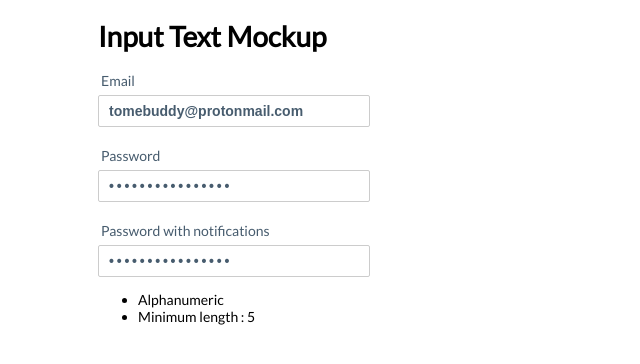
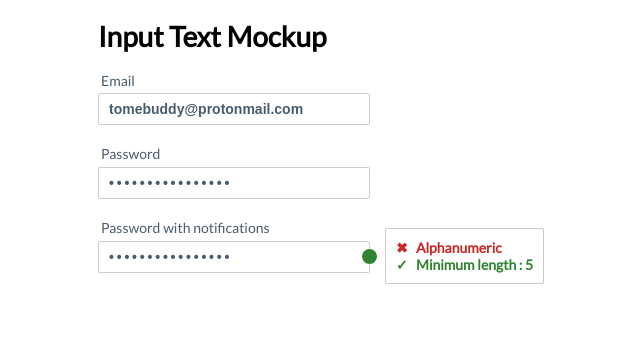
Before and after one commit to tomebuddy/vjs-foco, a plain HTML site: page mockups/input-text.html in a window 1280 px wide. Shown: the whole page, without its empty margins (30-670 px from the left). Drawn offline with nearby package versions, Linux system fonts and the light colour scheme.

Commit message:
Stylise notifications in mockups

```diff
--- a/css/mockups.css
+++ b/css/mockups.css
@@ -14,7 +14,12 @@ div.container {
     margin: auto;
 }
 
+/* -------------------------------------------------------------------- */
+/* ---  Forms, From Groups  ------------------------------------------- */
+/* -------------------------------------------------------------------- */
+
 div.form-group {
+    position: relative;
     margin-top: 20px;
 }
 
@@ -22,12 +27,16 @@ div.form-group:nth-child(1) {
     margin-top: 0px;
 }
 
+/* -------------------------------------------------------------------- */
+/* ---  Inputs, Labels  ----------------------------------------------- */
+/* -------------------------------------------------------------------- */
+
 input, label {
     color: #475c6e;
     font-size: 14px;
 }
 
-input::placeholder, label::placeholder {
+input::placeholder {
     color: #7a97b0;
     font-weight: normal;
     letter-spacing: normal;
@@ -37,24 +46,101 @@ input {
     font-weight: bold;
 }
 
-input[type=text], input[type=password] {
+label.form-label-block {
+    display: block;
+    height: 1.55em;
+    padding-left: 3px;
+}
+
+/* -------------------------------------------------------------------- */
+/* ---  Inputs : Texts  ----------------------------------------------- */
+/* -------------------------------------------------------------------- */
+
+input[type=text], input[type=password], input[type=email]  {
+    height: 1.15em;
     width: 250px;
     border-radius: 2px;
     border:solid 1px #ccc;
     padding: 7px 10px;
 }
 
+input[type=text]:focus, input[type=password]:focus, input[type=email]:focus {
+    /* border-color: #437fb1; */
+    box-shadow: 0px 0px 5px #437fb1;
+}
+
+/* -------------------------------------------------------------------- */
+/* ---  Inputs : Texts  ----------------------------------------------- */
+/* -------------------------------------------------------------------- */
+
 input[type=password] {
     letter-spacing: 0.2em;
 }
 
-input[type=text]:focus, input[type=password]:focus {
-    /* border-color: #437fb1; */
-    box-shadow: 0px 0px 5px #437fb1;
+/* -------------------------------------------------------------------- */
+/* ---  Notifications  ------------------------------------------------ */
+/* -------------------------------------------------------------------- */
+
+div.fg-notif {
+    height: 2.18em;
+    overflow: visible;
+    position: absolute;
+        top: 1.55em;
+        left: 264px;
+    display: flex;
+        flex-direction: row;
+        flex-wrap: nowrap;
+        align-items: center;
+    /* border: dashed 1px red; */
 }
 
-label.form-label-block {
-    display: block;
-    margin-bottom: 6px;
-    padding-left: 3px;
+div.fg-notif-status {
+    cursor: help;
+    display: inline-block;
+    height: 15px;
+    width: 15px;
+    border-radius: 7.5px;
+    background: #308430;
 }
+
+div.fg-notif-content {
+    /* display: none; */
+    margin-left: 8px;
+    padding: 10px;
+    /* background: #f7f7f7; */
+    border: solid 1px #ccc;
+    border-radius: 2px;
+    color: #666;
+}
+
+ul.fg-notif-items {
+    list-style-type: none;
+    list-style-position: inside;
+    margin: 0;
+    padding: 0;
+}
+
+li.fg-notif-item {
+    font-weight: bold;
+}
+
+li.fg-notif-item.fg-valid::before, li.fg-notif-item.fg-invalid::before {
+    display: inline-block;
+    min-width: 20px;
+}
+
+li.fg-notif-item.fg-valid {
+    color: #308430;
+}
+
+li.fg-notif-item.fg-valid::before {
+    content: "\2713  ";
+}
+
+li.fg-notif-item.fg-invalid {
+    color: #ca2828;
+}
+
+li.fg-notif-item.fg-invalid::before {
+    content: "\2716  ";
+}
```
